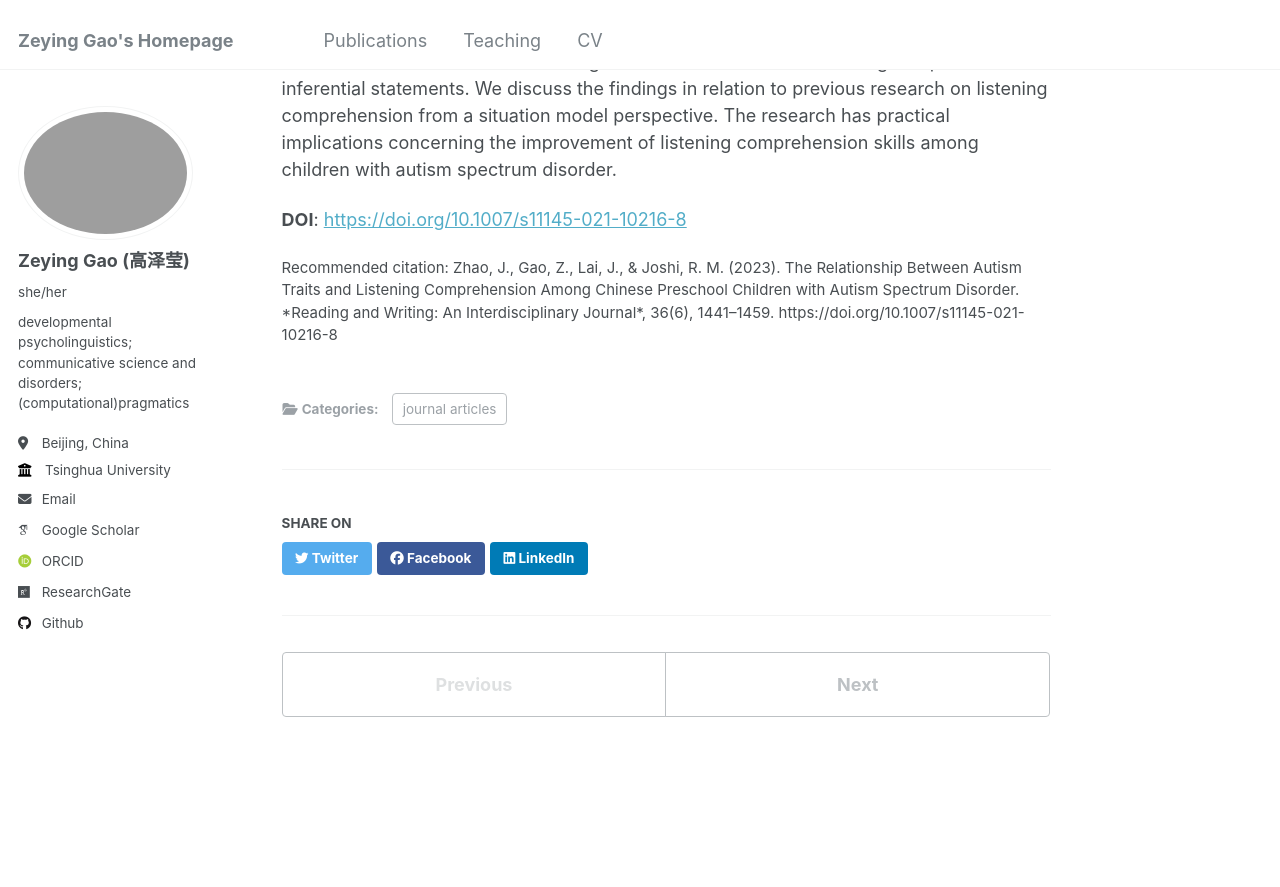
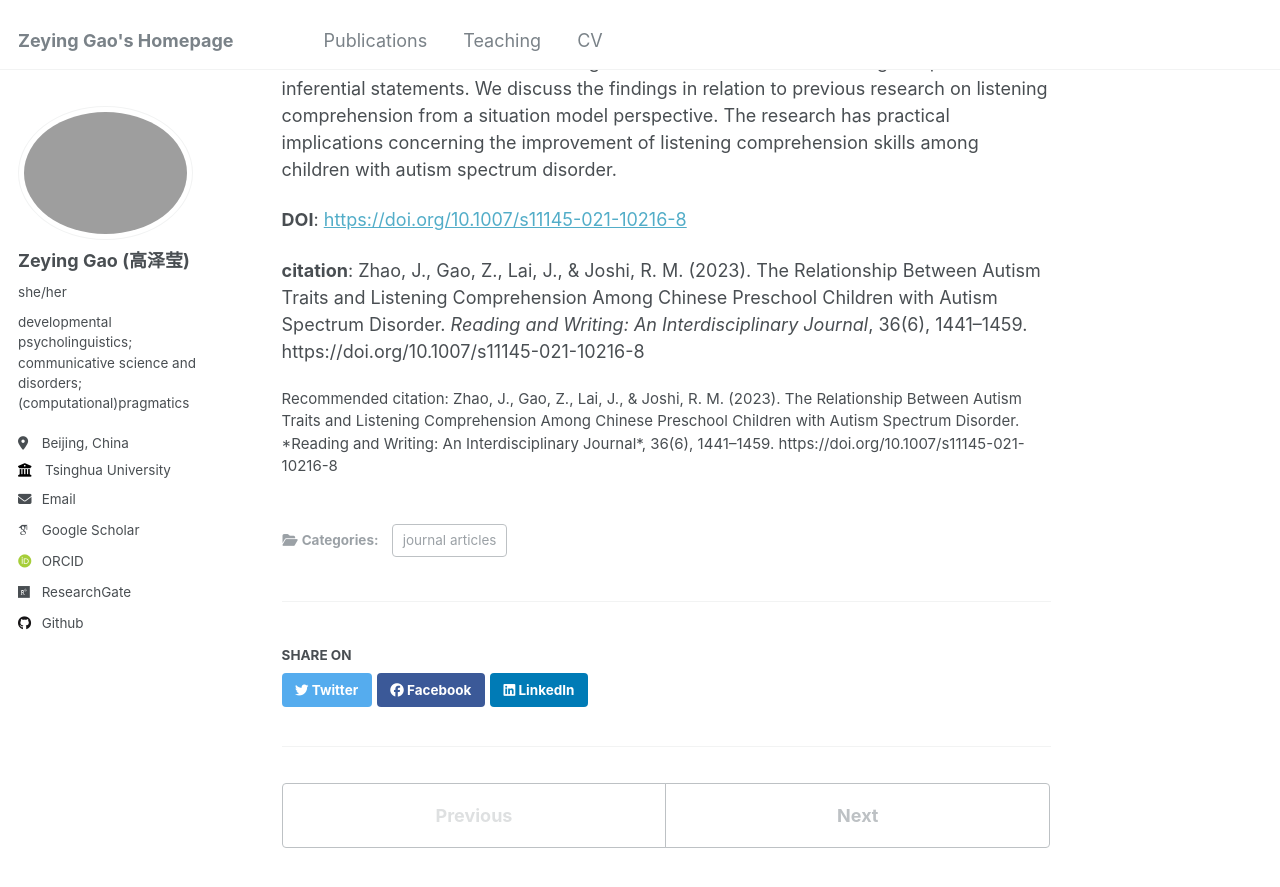
Before and after one commit to ZeyingGAO/zeyinggao.github.io, a Jekyll site: the page built from _publications/2015-10-01-paper-title-number-3.md, in a window 1280 px wide and 900 px high, scrolled down 454 px. Shown: the top 887 px of the window. Built offline with Jekyll 4.4.1, drawn with Linux system fonts in a browser that asks for light colours; some web fonts are replaced.

Commit message:
Update 2015-10-01-paper-title-number-3.md

```diff
--- a/_publications/2015-10-01-paper-title-number-3.md
+++ b/_publications/2015-10-01-paper-title-number-3.md
@@ -15,3 +15,5 @@ The purpose of the present study was to investigate the direct and indirect rela
 
 
 **DOI**: [https://doi.org/10.1007/s11145-021-10216-8](https://doi.org/10.1007/s11145-021-10216-8)
+
+**citation**: Zhao, J., Gao, Z., Lai, J., & Joshi, R. M. (2023). The Relationship Between Autism Traits and Listening Comprehension Among Chinese Preschool Children with Autism Spectrum Disorder. *Reading and Writing: An Interdisciplinary Journal*, 36(6), 1441–1459. https://doi.org/10.1007/s11145-021-10216-8
```
